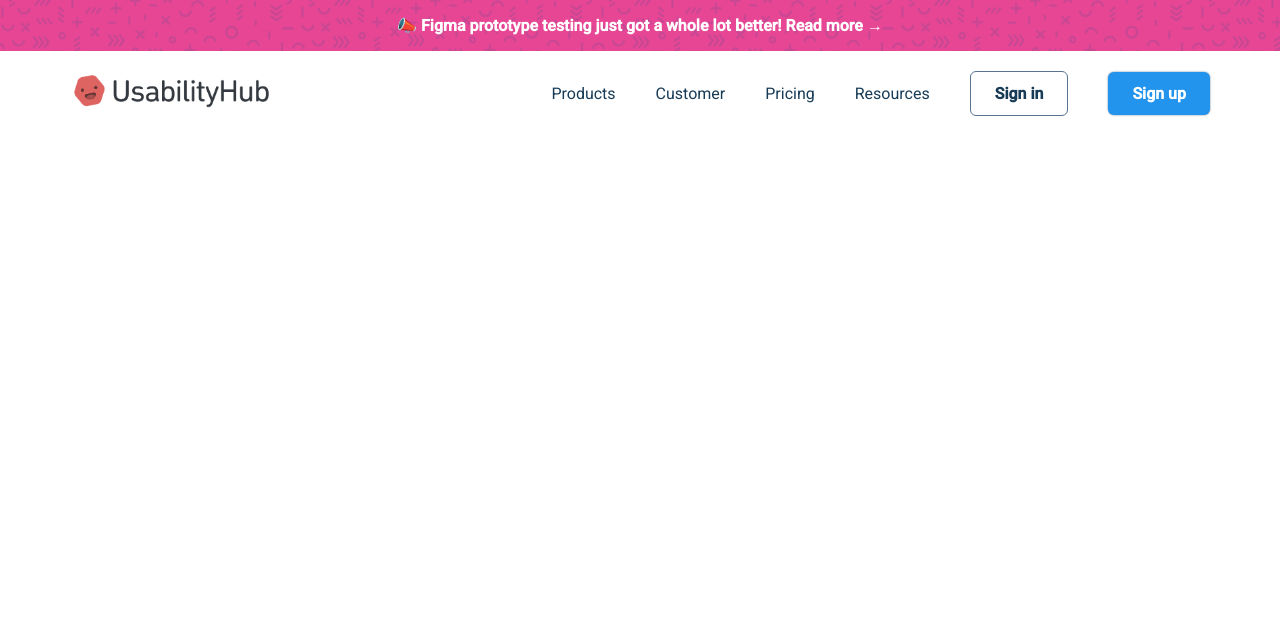
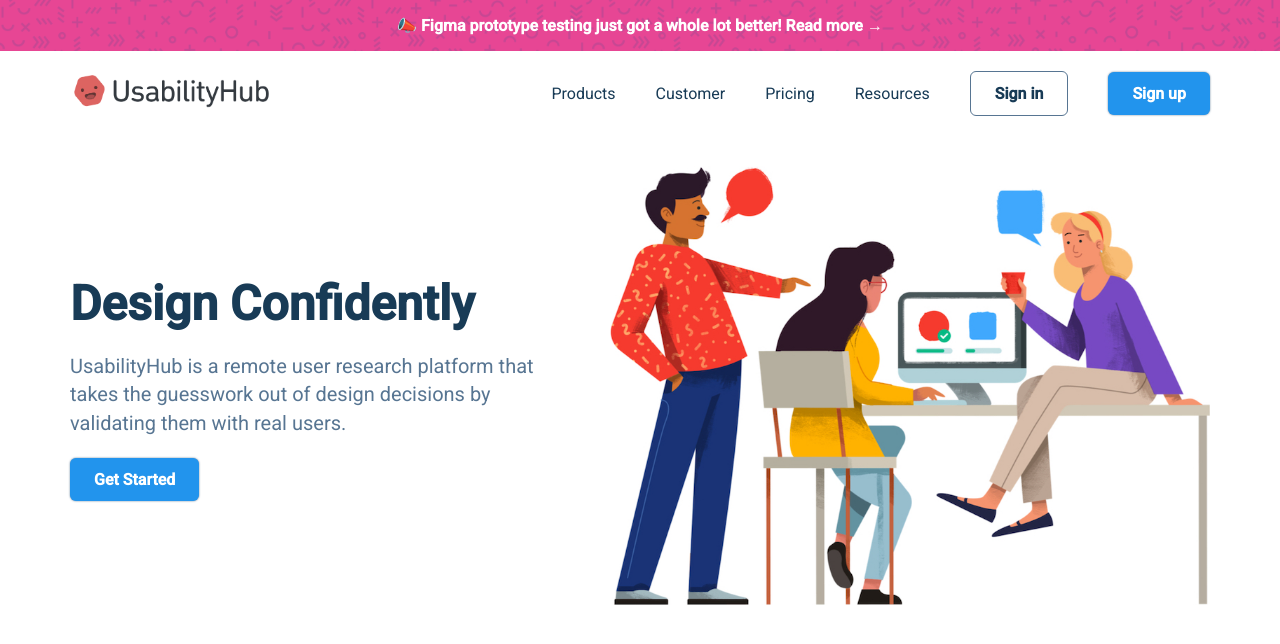
Before and after one commit to SaikatKarar/UsabilityHub-web-clone, a plain HTML site: page index.html in a window 1280 px wide. Drawn offline with Linux system fonts and the light colour scheme.

Commit message:
Header section Done 👍

```diff
--- a/CSS/style.css
+++ b/CSS/style.css
@@ -137,3 +137,29 @@
     color: var(--accent-color);
     transition: 0.2s ease-out;
 }
+
+/* header-section */
+header {
+    padding: 50px var(--padding-inline-section) 0;
+}
+
+.header-section {
+    justify-content: center;
+    gap: 50px;
+}
+
+.header-left {
+    max-width: 40vw;
+}
+
+.header-left p {
+    margin-top: 20px;
+}
+
+.header-left a {
+    margin-top: 20px;
+}
+
+.header-right img {
+    width: 600px;
+}
--- a/index.html
+++ b/index.html
@@ -35,7 +35,21 @@
         </div>
     </nav>
     <!-- Navbar End -->
-    <header></header>
+    <!-- Header section -->
+    <header>
+        <div class="container header-section flex">
+            <div class="header-left">
+                <h1>Design Confidently</h1>
+                <p>UsabilityHub is a remote user research platform that takes the guesswork out of design decisions by
+                    validating them with real users.</p>
+                <a href="#" class="primary-button ">Get Started</a>
+            </div>
+            <div class="header-right">
+                <img src="./IMG/asset 2.jpeg" alt="hero image">
+            </div>
+        </div>
+    </header>
+    <!-- Header section End-->
     <section class="compsnies-section"></section>
     <section class="features-section"></section>
     <section class="big-features-sectiion"></section>
```
